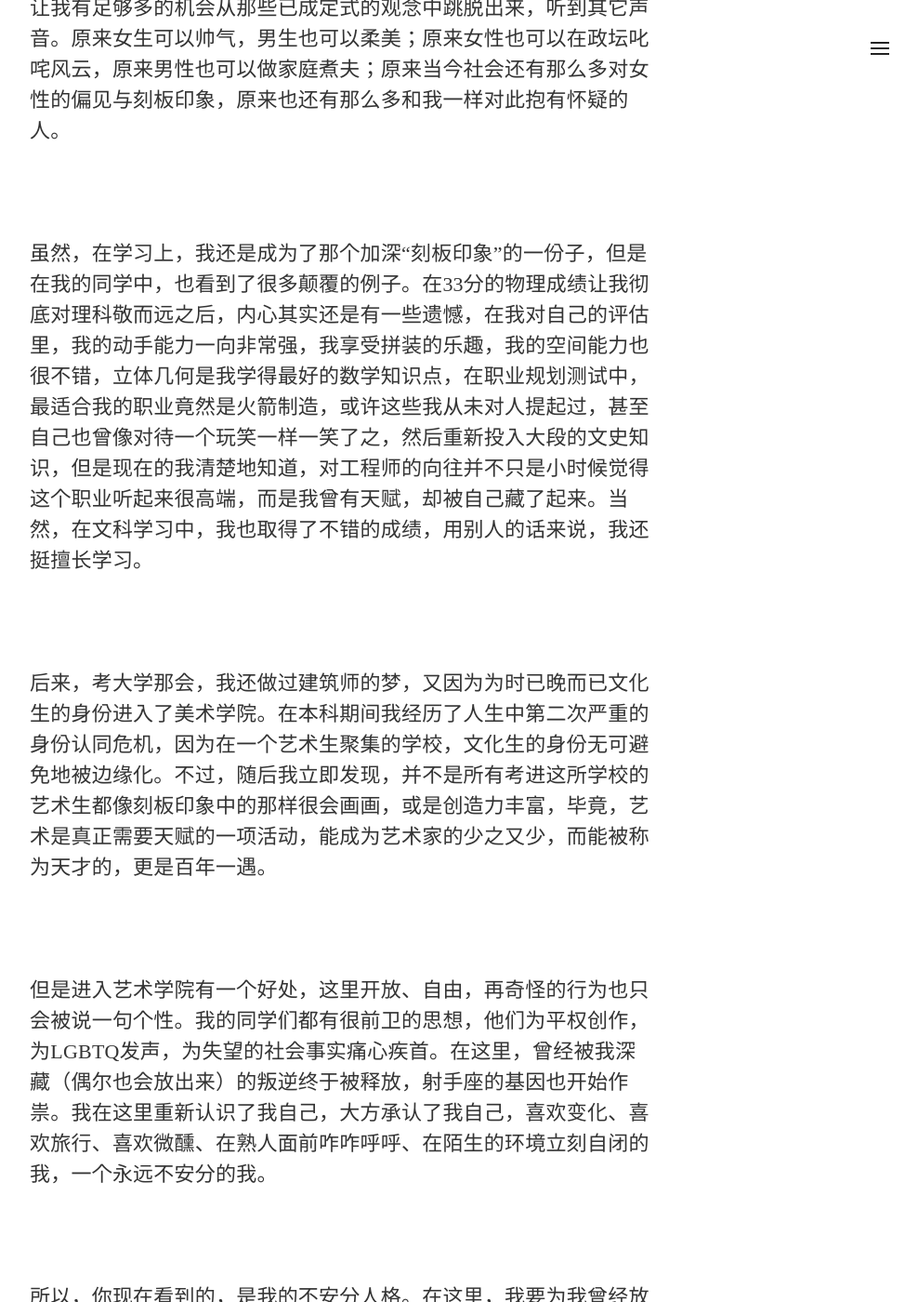
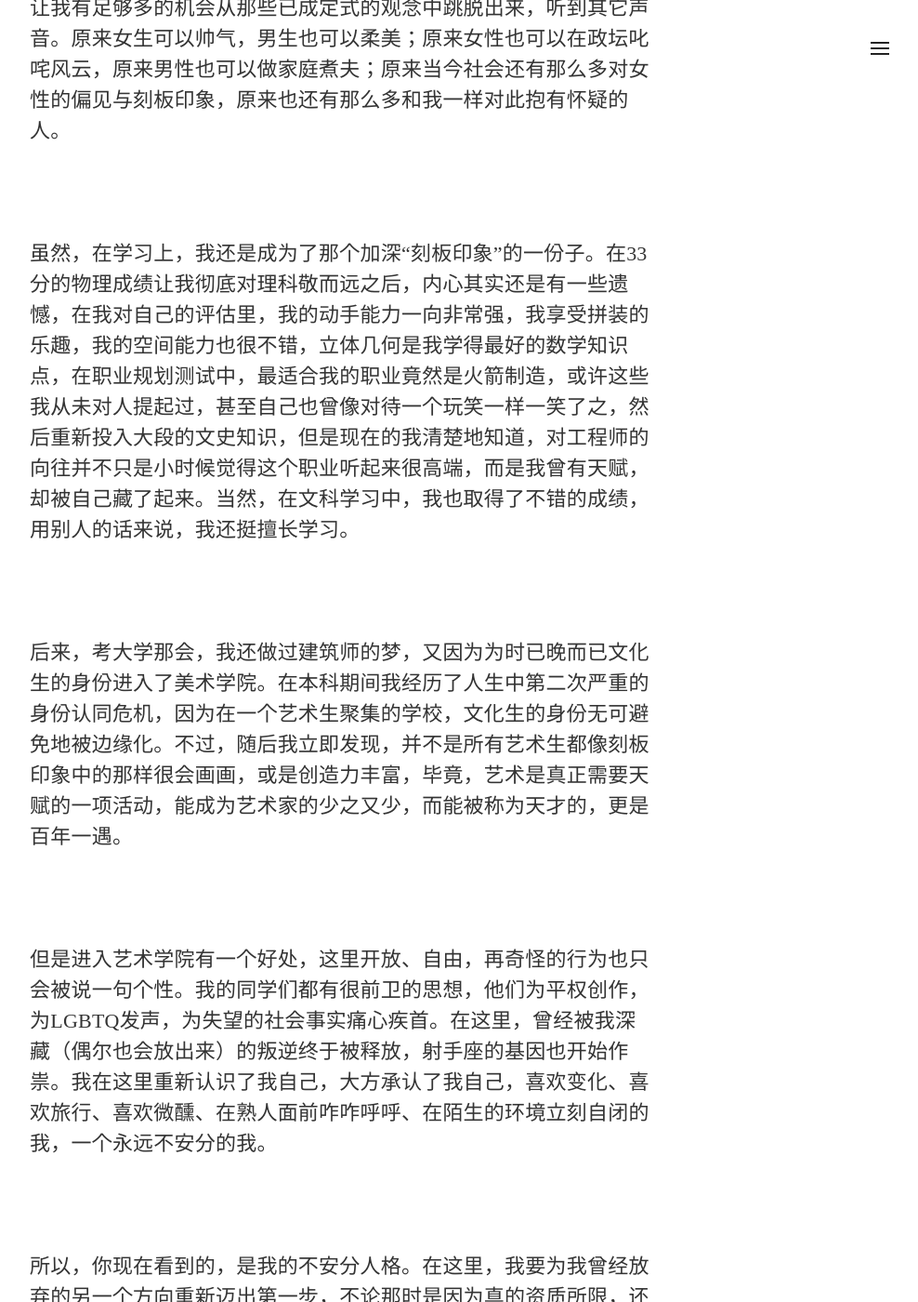
Before and after one commit to emilylsy/shiyu-s-first-blog, a Jekyll site: the page built from _posts/2021-3-21-my-story.md, in a window 1280 px wide and 1400 px high, scrolled down 2271 px. Shown: the whole window at 93% size, without its empty margins (273-1261 px from the left). Built offline with Jekyll 4.4.1, drawn with Linux system fonts in a browser that asks for light colours; nearby versions of some CDN libraries.

Commit message:
Update 2021-3-21-my-story.md

```diff
--- a/_posts/2021-3-21-my-story.md
+++ b/_posts/2021-3-21-my-story.md
@@ -45,11 +45,11 @@ _睡衣_
 
 <br>
 
-虽然，在学习上，我还是成为了那个加深“刻板印象”的一份子，但是在我的同学中，也看到了很多颠覆的例子。在33分的物理成绩让我彻底对理科敬而远之后，内心其实还是有一些遗憾，在我对自己的评估里，我的动手能力一向非常强，我享受拼装的乐趣，我的空间能力也很不错，立体几何是我学得最好的数学知识点，在职业规划测试中，最适合我的职业竟然是火箭制造，或许这些我从未对人提起过，甚至自己也曾像对待一个玩笑一样一笑了之，然后重新投入大段的文史知识，但是现在的我清楚地知道，对工程师的向往并不只是小时候觉得这个职业听起来很高端，而是我曾有天赋，却被自己藏了起来。当然，在文科学习中，我也取得了不错的成绩，用别人的话来说，我还挺擅长学习。
+虽然，在学习上，我还是成为了那个加深“刻板印象”的一份子。在33分的物理成绩让我彻底对理科敬而远之后，内心其实还是有一些遗憾，在我对自己的评估里，我的动手能力一向非常强，我享受拼装的乐趣，我的空间能力也很不错，立体几何是我学得最好的数学知识点，在职业规划测试中，最适合我的职业竟然是火箭制造，或许这些我从未对人提起过，甚至自己也曾像对待一个玩笑一样一笑了之，然后重新投入大段的文史知识，但是现在的我清楚地知道，对工程师的向往并不只是小时候觉得这个职业听起来很高端，而是我曾有天赋，却被自己藏了起来。当然，在文科学习中，我也取得了不错的成绩，用别人的话来说，我还挺擅长学习。
 
 <br>
 
-后来，考大学那会，我还做过建筑师的梦，又因为为时已晚而已文化生的身份进入了美术学院。在本科期间我经历了人生中第二次严重的身份认同危机，因为在一个艺术生聚集的学校，文化生的身份无可避免地被边缘化。不过，随后我立即发现，并不是所有考进这所学校的艺术生都像刻板印象中的那样很会画画，或是创造力丰富，毕竟，艺术是真正需要天赋的一项活动，能成为艺术家的少之又少，而能被称为天才的，更是百年一遇。
+后来，考大学那会，我还做过建筑师的梦，又因为为时已晚而已文化生的身份进入了美术学院。在本科期间我经历了人生中第二次严重的身份认同危机，因为在一个艺术生聚集的学校，文化生的身份无可避免地被边缘化。不过，随后我立即发现，并不是所有艺术生都像刻板印象中的那样很会画画，或是创造力丰富，毕竟，艺术是真正需要天赋的一项活动，能成为艺术家的少之又少，而能被称为天才的，更是百年一遇。
 
 <br>
 
```
